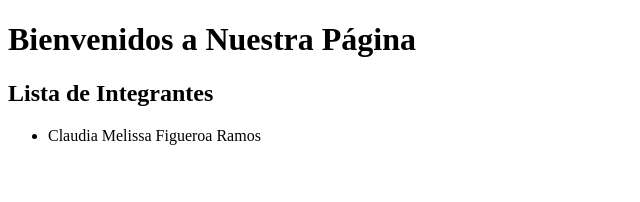
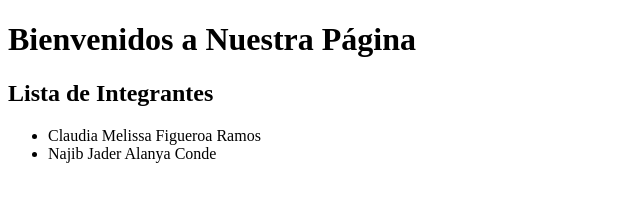
Before and after one commit to najib-2025/prueba-git, a plain HTML site: page index.html in a window 1280 px wide. Shown: the whole page, without its empty margins (0-640 px from the left). Drawn offline with Linux system fonts and the light colour scheme.

Commit message:
Update index.html

```diff
--- a/index.html
+++ b/index.html
@@ -10,6 +10,8 @@
     <h2>Lista de Integrantes</h2>
     <ul>
         <li>Claudia Melissa Figueroa Ramos</li>
+        <li>Najib Jader Alanya Conde</li>
+
     </ul>
 </body>
 </html>
```
